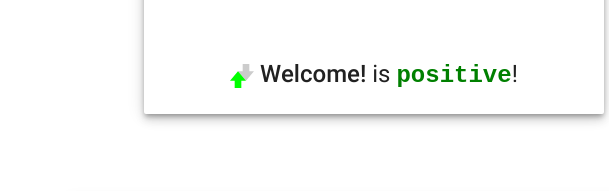
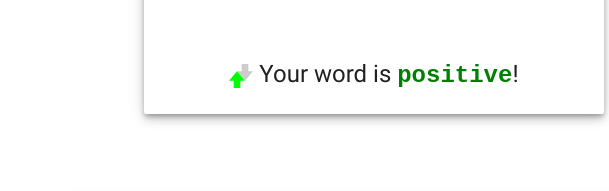
Before and after one commit to InventivetalentDev/PosNeg, a website: page public/index.html in a window 1280 px wide. Shown: the part 204-395 px from the top of the page, 266-875 px from the left. Drawn offline with nearby package versions, Linux system fonts and the light colour scheme; grey boxes are pictures that could not be loaded; a script that the page names is missing.

Commit message:
remove dynamic word to keep the position the same

```diff
--- a/public/index.html
+++ b/public/index.html
@@ -53,7 +53,7 @@
                         </div>
                         <div class="row">
                             <div id="wordResultDisplay" style="font-size:24px;" class="center-align">
-                                <img class="responsive-img" id="wordImg" width="24" height="24" src="img/pos.svg" style="vertical-align: middle"> <strong><span id="resultWord">Welcome!</span></strong> is <span id="wordResultType" style="font-family: 'Courier New',monospace;font-weight:bold;color:green;">positive</span>!
+                                <img class="responsive-img" id="wordImg" width="24" height="24" src="img/pos.svg" style="vertical-align: middle"> Your word is <span id="wordResultType" style="font-family: 'Courier New',monospace;font-weight:bold;color:green;">positive</span>!
                             </div>
                         </div>
                     </div>
```
